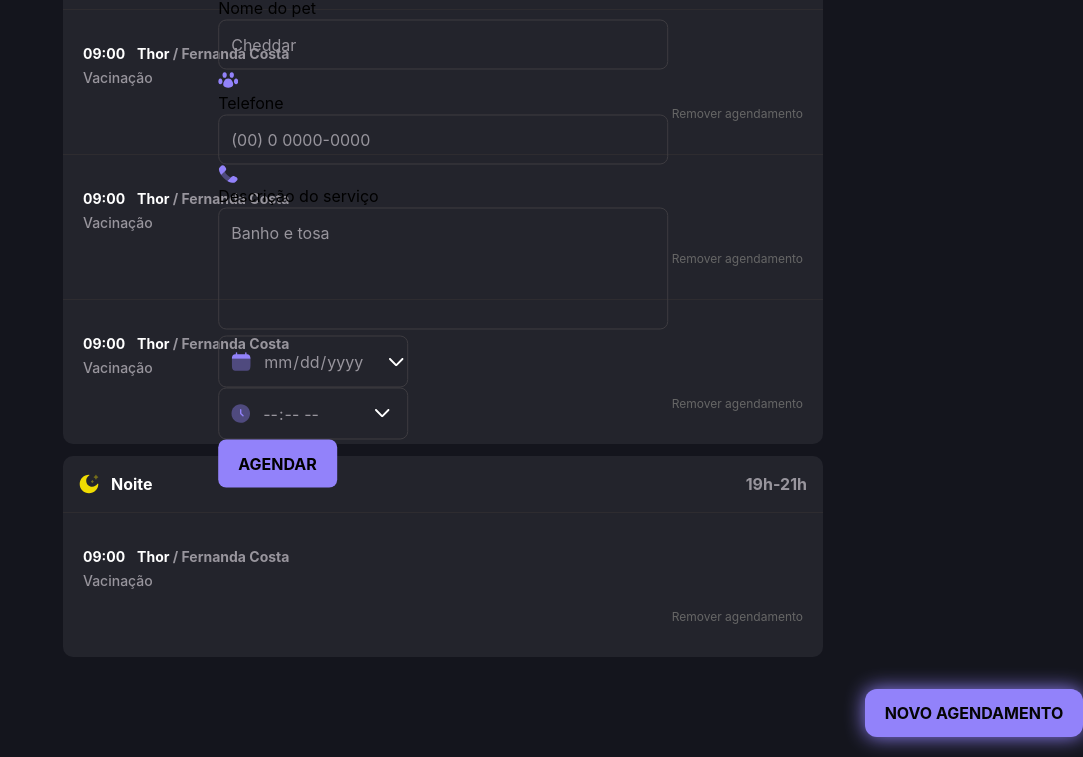
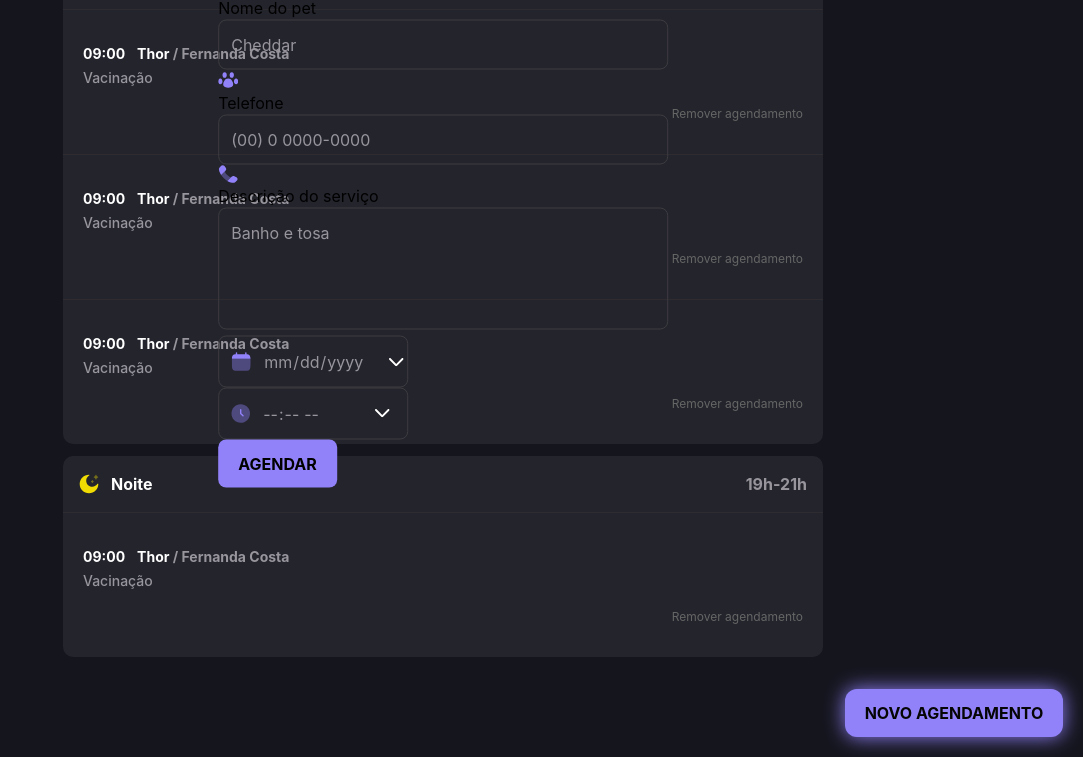
Before and after one commit to Leozinho2831/Mundo-Pet, a website: page index.html in a window 1280 px wide. Shown: the part 417-1174 px from the top of the page, without its empty margins (197-1280 px from the left). Drawn offline with nearby package versions, Linux system fonts and the light colour scheme.

Commit message:
commit: correcao footer

```diff
--- a/index.html
+++ b/index.html
@@ -160,7 +160,7 @@
         </form>
     </main>
 
-    <footer class="justify-self-end py-5 bg-background-rodape text-center tablet:bg-transparent tablet:absolute tablet:bottom-0 tablet:right-0">
+    <footer class="justify-self-end py-5 tablet:px-5 bg-background-rodape text-center tablet:bg-transparent tablet:absolute tablet:bottom-0 tablet:right-0">
         <button class="w-[218px] bg-content-brand lLarge text-[#050505] py-3 rounded-xl novoAgendamento">NOVO AGENDAMENTO</button>
     </footer>
 
```
Also changed, not shown: src/output.css.
